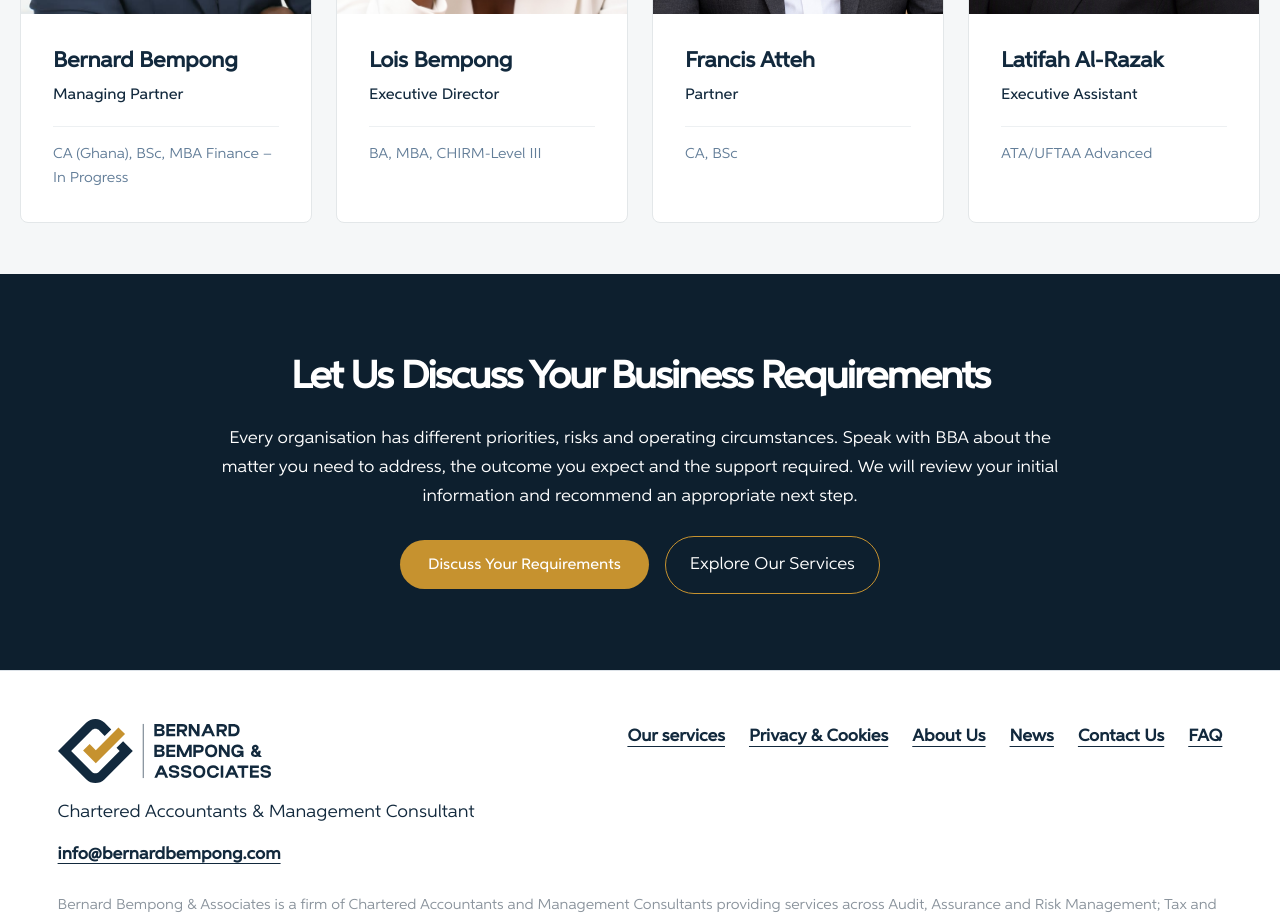
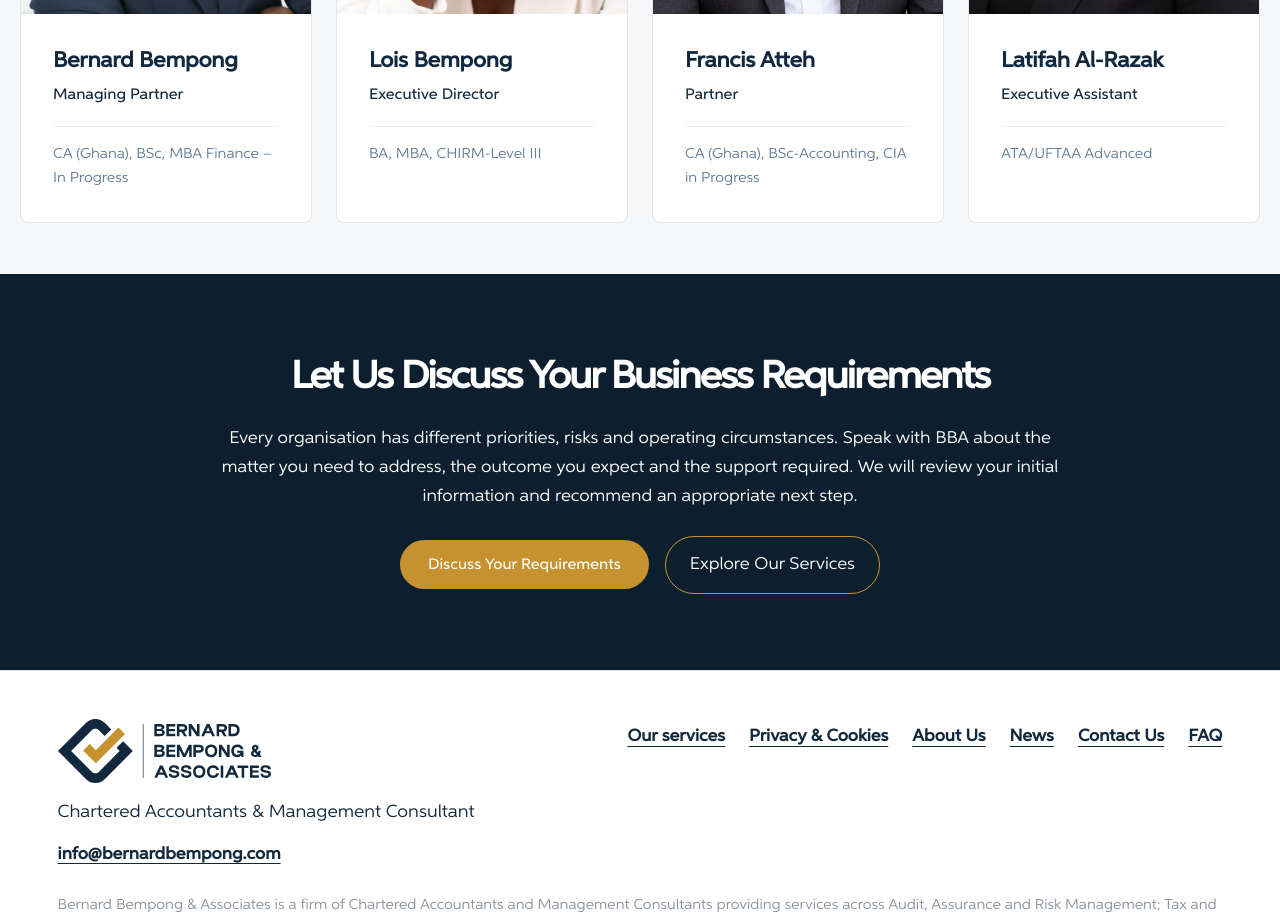
Before and after one commit to deviTopps/bba, a Next.js app: page /team in a window 1280 px wide. Shown: the part 980-1899 px from the top of the page. Built offline with nearby package versions, Linux system fonts and the light colour scheme.

Commit message:
Update Francis Atteh qualifications

```diff
--- a/src/app/(site)/team/page.tsx
+++ b/src/app/(site)/team/page.tsx
@@ -11,7 +11,7 @@
 const team = [
   { name: "Bernard Bempong", image: "/team/bernard-bempong.jpeg", qualifications: "CA (Ghana), BSc, MBA Finance – In Progress", role: "Managing Partner" },
   { name: "Lois Bempong", image: "/team/lois-bempong.jpeg", qualifications: "BA, MBA, CHIRM-Level III", role: "Executive Director" },
-  { name: "Francis Atteh", image: "/team/francis-atteh.jpeg", qualifications: "CA, BSc", role: "Partner" },
+  { name: "Francis Atteh", image: "/team/francis-atteh.jpeg", qualifications: "CA (Ghana), BSc-Accounting, CIA in Progress", role: "Partner" },
   { name: "Latifah Al-Razak", image: "/team/latifa-al-razak.jpeg", qualifications: "ATA/UFTAA Advanced", role: "Executive Assistant" },
 ];
 
```
